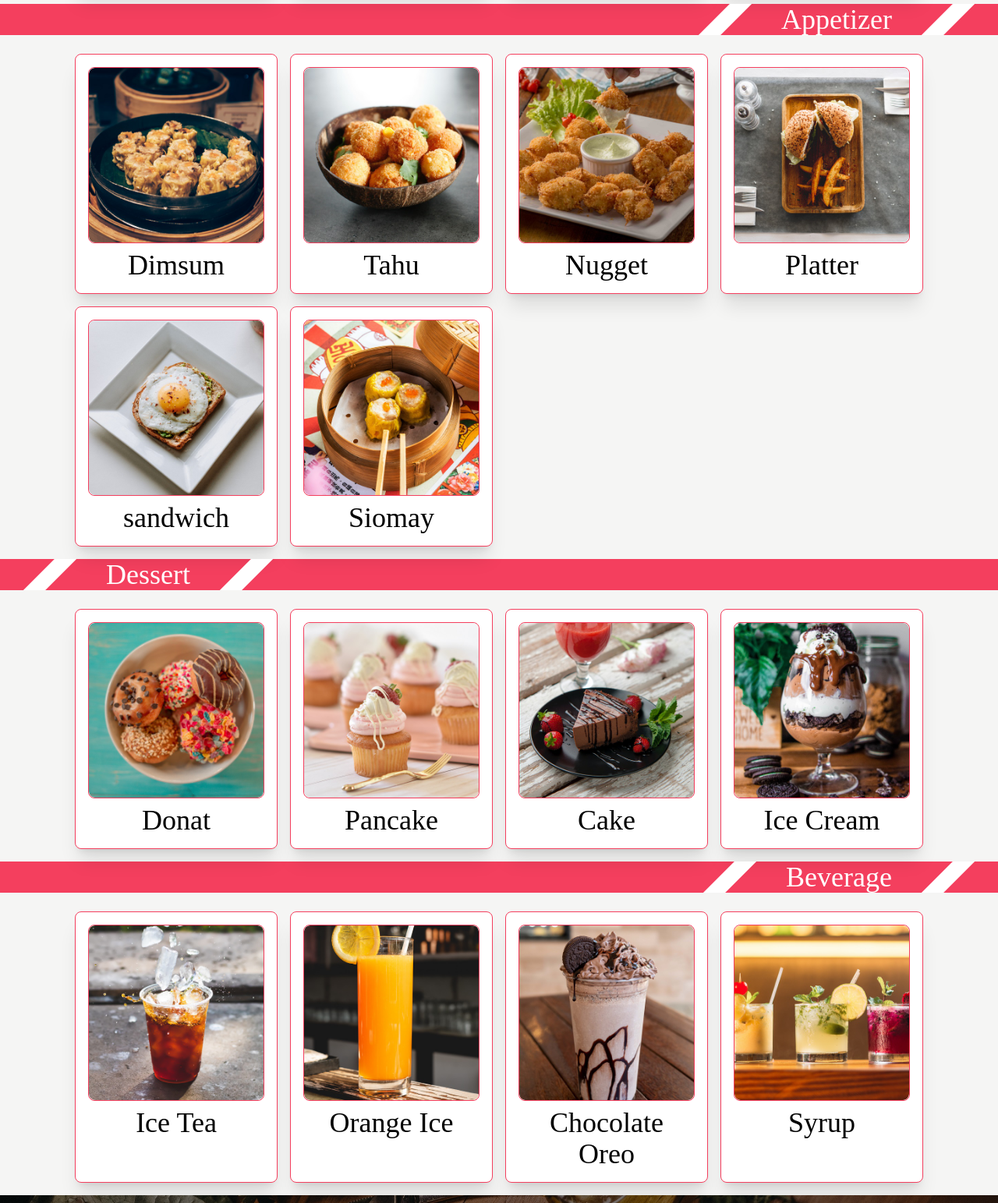
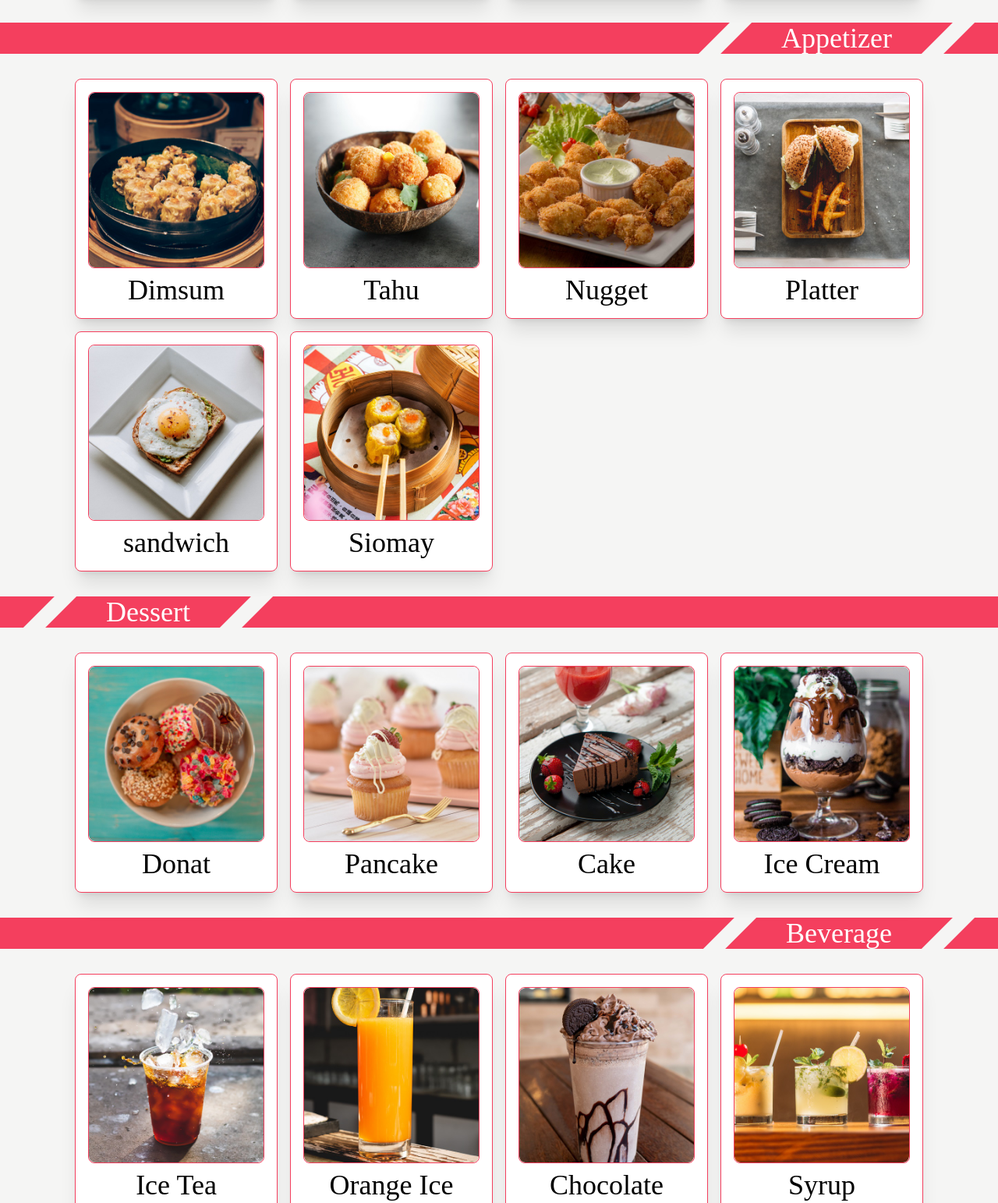
Before and after one commit to rodipisroi/redmie, a website: page index.html in a window 1280 px wide. Shown: the part 2211-3754 px from the top of the page at 78% size. Drawn offline with Linux system fonts and the light colour scheme; a web font is replaced by a local one.

Commit message:
Add files via upload

```diff
--- a/index.html
+++ b/index.html
@@ -132,14 +132,14 @@
     <section id="menu" class="bg-stone-100">
             <h3 class="text-center text-4xl md:text-5xl font-Boogalo pb-4 py-10">Menu Pilihan</h3>
         <div class="bg-rose-500 flex overflow-hidden mb-2 justify-center lg:justify-start">
-            <div class="self-center h-5 w-[105px] bg-white  -rotate-45"></div>
+            <div class="self-center h-5 w-[105px] bg-stone-100  -rotate-45"></div>
 
             <h4 class="text-white self-center font-Boogalo text-2xl md:text-4xl text-center px-2">Main Dish</h4>
-            <div class="self-center h-5 w-[105px] bg-white  -rotate-45"></div>
+            <div class="self-center h-5 w-[105px] bg-stone-100  -rotate-45"></div>
 
         </div>
         <div class="container px-4 lg:px-24 py-4 mx-auto">
-            <div class="grid grid-cols-1 gap-4 sm:grid-cols-2 lg:grid-cols-4">
+            <div class="grid grid-cols-1 gap-4 sm:grid-cols-2 lg:grid-cols-4 pt-2 pb-4">
                 <div class="bg-white shadow-xl p-4 rounded-lg group border border-rose-500">
                     <div class="relative flex overflow-hidden rounded-lg border border-rose-500">
                         <p class="absolute self-end p-4 text-white hidden group-hover:block z-10 transition duration-300">Lorem ipsum dolor sit amet consectetur adipisicing elit. Natus illum quasi repellendus eligendi sapiente fugiat.</p>
@@ -178,14 +178,14 @@
         </div>
 
         <div class="bg-rose-500 flex flex-row-reverse overflow-hidden mb-2 justify-center lg:justify-start">
-            <div class="self-center h-5 w-32 bg-white  -rotate-45"></div>
+            <div class="self-center h-5 w-32 bg-stone-100  -rotate-45"></div>
 
             <h4 class="text-white self-center font-Boogalo text-2xl md:text-4xl text-center px-2">Appetizer</h4>
-            <div class="self-center h-5 w-32 bg-white  -rotate-45"></div>
+            <div class="self-center h-5 w-32 bg-stone-100  -rotate-45"></div>
 
         </div>
         <div class="container px-4 lg:px-24 py-4 mx-auto">
-            <div class="grid grid-cols-1 gap-4 sm:grid-cols-2 lg:grid-cols-4">
+            <div class="grid grid-cols-1 gap-4 sm:grid-cols-2 lg:grid-cols-4 pt-2 pb-4">
                 <div class="bg-white shadow-xl p-4 rounded-lg group border border-rose-500">
                     <div class="relative flex overflow-hidden rounded-lg border border-rose-500">
                         <p class="absolute self-end p-4 text-white hidden group-hover:block z-10 transition duration-300">Lorem ipsum dolor sit amet consectetur adipisicing elit. Natus illum quasi repellendus eligendi sapiente fugiat.</p>
@@ -239,14 +239,14 @@
             </div>
         </div>
         <div class="bg-rose-500 flex overflow-hidden mb-2 justify-center lg:justify-start">
-            <div class="self-center h-5 w-32 bg-white  -rotate-45"></div>
+            <div class="self-center h-5 w-32 bg-stone-100  -rotate-45"></div>
 
             <h4 class="text-white self-center font-Boogalo text-2xl  md:text-4xl text-center px-2">Dessert</h4>
-            <div class="self-center h-5 w-32 bg-white  -rotate-45"></div>
+            <div class="self-center h-5 w-32 bg-stone-100  -rotate-45"></div>
 
         </div>
         <div class="container px-4 lg:px-24 py-4 mx-auto">
-            <div class="grid grid-cols-1 gap-4 sm:grid-cols-2 lg:grid-cols-4">
+            <div class="grid grid-cols-1 gap-4 sm:grid-cols-2 lg:grid-cols-4 pt-2 pb-4">
                 <div class="bg-white shadow-xl p-4 rounded-lg group border border-rose-500">
                     <div class="relative flex overflow-hidden rounded-lg border border-rose-500">
                         <p class="absolute self-end p-4 text-white hidden group-hover:block z-10 transition duration-300">Lorem ipsum dolor sit amet consectetur adipisicing elit. Natus illum quasi repellendus eligendi sapiente fugiat.</p>
@@ -285,14 +285,14 @@
             </div>
         </div>
         <div class="bg-rose-500 flex flex-row-reverse overflow-hidden mb-2 justify-center lg:justify-start">
-            <div class="self-center h-5 w-32 bg-white  -rotate-45"></div>
+            <div class="self-center h-5 w-32 bg-stone-100  -rotate-45"></div>
 
             <h4 class="text-white self-center font-Boogalo text-2xl  md:text-4xl text-center px-2">Beverage</h4>
-            <div class="self-center h-5 w-32 bg-white  -rotate-45"></div>
+            <div class="self-center h-5 w-32 bg-stone-100  -rotate-45"></div>
 
         </div>
         <div class="container px-4 lg:px-24 py-4 mx-auto">
-            <div class="grid grid-cols-1 gap-4 sm:grid-cols-2 lg:grid-cols-4">
+            <div class="grid grid-cols-1 gap-4 sm:grid-cols-2 lg:grid-cols-4 pt-2 pb-4">
                 <div class="bg-white shadow-xl p-4 rounded-lg group border border-rose-500">
                     <div class="relative flex overflow-hidden rounded-lg border border-rose-500">
                         <p class="absolute self-end p-4 text-white hidden group-hover:block z-10 transition duration-300">Lorem ipsum dolor sit amet consectetur adipisicing elit. Natus illum quasi repellendus eligendi sapiente fugiat.</p>
```
